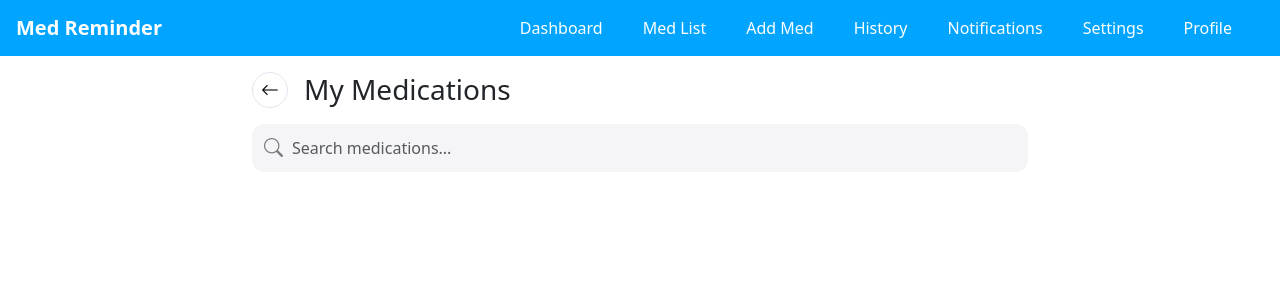
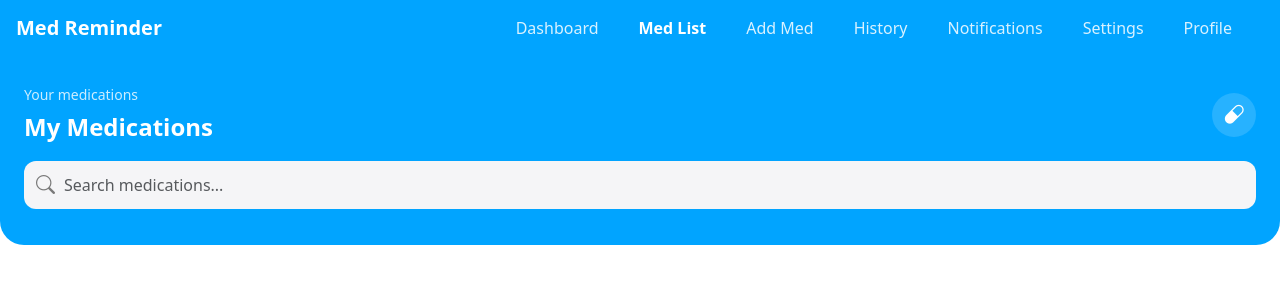
Before and after one commit to jibson1536/Medication-Reminder, a Flask app: page /med/medlist in a window 1280 px wide. Shown: the top 300 px of the page. Run offline with Flask 3, Linux system fonts and the light colour scheme; the visitor is signed in with stand-in values (Sample User, id 1); data that the repository does not hold is empty.

Commit message:
Update medlist.html

```diff
--- a/flask-project/app/templates/medlist.html
+++ b/flask-project/app/templates/medlist.html
@@ -1,27 +1,23 @@
 <!DOCTYPE html>
 <html lang="en">
 <head>
-    <meta charset="UTF-8">
-    <meta name="viewport" content="width=device-width, initial-scale=1.0">
+  <meta charset="UTF-8" />
+  <meta name="viewport" content="width=device-width, initial-scale=1.0" />
   <title>Med List - Med Reminder</title>
 
   <!-- Bootstrap -->
-    <link href="https://cdn.jsdelivr.net/npm/bootstrap@5.3.8/dist/css/bootstrap.min.css" rel="stylesheet">
+  <link href="https://cdn.jsdelivr.net/npm/bootstrap@5.3.8/dist/css/bootstrap.min.css" rel="stylesheet" />
+  <link rel="stylesheet" href="https://cdn.jsdelivr.net/npm/bootstrap-icons@1.11.3/font/bootstrap-icons.css" />
 
-    <!-- Bootstrap Icons -->
-    <link rel="stylesheet" href="https://cdn.jsdelivr.net/npm/bootstrap-icons@1.11.3/font/bootstrap-icons.css">
-
-    <!-- Main CSS -->
+  <!-- IMPORTANT: use index.css so the design matches -->
   <link rel="stylesheet" href="{{ url_for('static', filename='css/index.css') }}">
 </head>
 
-<body class="bg-white">
+<body>
 
   <!-- NAVBAR -->
-<nav class="navbar navbar-expand-lg px-3 universal-nav">
-    <a class="navbar-brand fw-bold" href="{{ url_for('med_bp.dashboard') }}">
-        Med Reminder
-    </a>
+  <nav class="navbar navbar-expand-lg px-3 universal-nav topnav">
+    <a class="navbar-brand fw-bold" href="{{ url_for('med_bp.dashboard') }}">Med Reminder</a>
 
     <button class="navbar-toggler" type="button" data-bs-toggle="collapse" data-bs-target="#menu">
       <span class="navbar-toggler-icon"></span>
@@ -40,33 +36,39 @@
     </div>
   </nav>
 
-<!-- MAIN CONTENT -->
-<main class="container medlist-wrapper py-3">
-
-    <!-- Header -->
-    <div class="d-flex align-items-center gap-3 mb-3">
-        <a href="{{ url_for('med_bp.dashboard') }}" class="back-btn">
-            <i class="bi bi-arrow-left"></i>
-        </a>
-        <h3 class="mb-0">My Medications</h3>
+  <!-- BLUE TOP BOX -->
+  <div class="dashboard-hero" style="border-radius: 0 0 24px 24px;">
+    <div class="d-flex justify-content-between align-items-center">
+      <div>
+        <div class="hero-greeting">Your medications</div>
+        <div class="hero-name">My Medications</div>
       </div>
 
-    <!-- Search Bar -->
-    <div class="search-bar mb-4 position-relative">
+      <div class="hero-profile">
+        <i class="bi bi-capsule"></i>
+      </div>
+    </div>
+
+    <!-- Search Bar inside blue area (like premium UI) -->
+    <div class="mt-3">
+      <div class="search-bar position-relative">
         <input type="text" class="form-control search-input" placeholder="Search medications...">
         <i class="bi bi-search search-icon"></i>
       </div>
+    </div>
+  </div>
 
+  <!-- PAGE CONTENT -->
+  <main class="container py-4 medlist-wrapper">
 
     <!-- Medication List (filled by JS) -->
     <div class="medlist" id="med-list-js">
-        <p>Loading medications...</p>
+      <p class="text-muted">Loading medications...</p>
     </div>
 
   </main>
 
   <script src="https://cdn.jsdelivr.net/npm/bootstrap@5.3.8/dist/js/bootstrap.bundle.min.js"></script>
   <script src="{{ url_for('static', filename='js/scripts.js') }}"></script>
-
 </body>
 </html>
```
Lines whose indentation alone changed are shown as unchanged.
